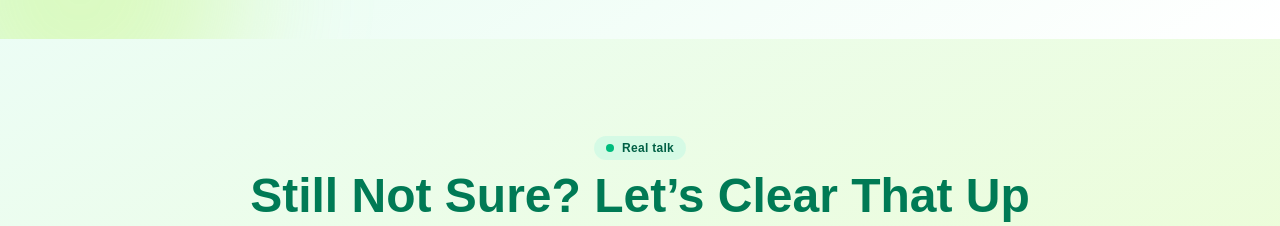
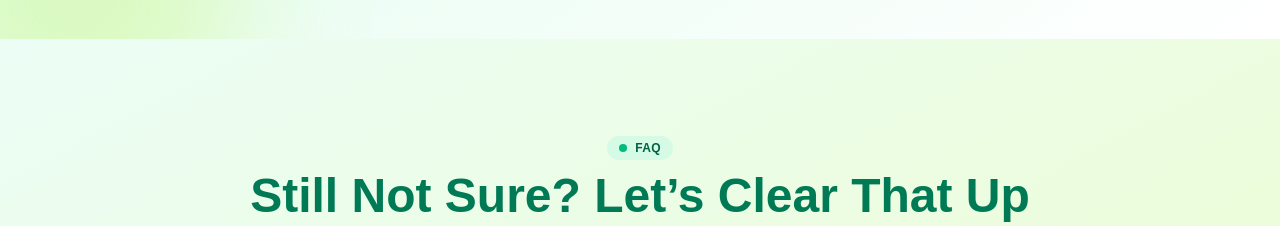
Before and after one commit to taylor-franco-91/mbr-next, a Next.js app: page / in a window 1280 px wide. Shown: the part 4940-5166 px from the top of the page. Built offline with nearby package versions, Linux system fonts and the light colour scheme.

Commit message:
content(objections): change badge text from 'Real talk' to 'FAQ'

```diff
--- a/app/page.js
+++ b/app/page.js
@@ -301,7 +301,7 @@ export default function HomePage() {
           <div className="text-center">
             <div className="inline-flex items-center gap-2 rounded-full bg-emerald-100/80 text-emerald-800 px-3 py-1 text-xs font-semibold tracking-wide">
               <span className="h-2 w-2 rounded-full bg-emerald-500" />
-              Real talk
+              FAQ
             </div>
             <h2 className="mt-3 text-4xl md:text-5xl font-extrabold text-emerald-700">
               Still Not Sure? Let’s Clear That Up
```
